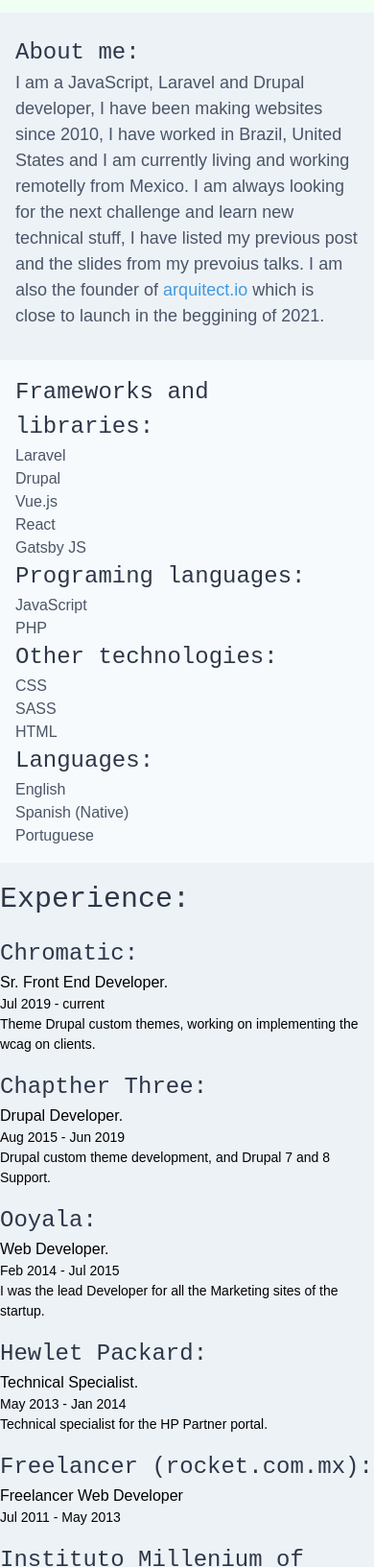
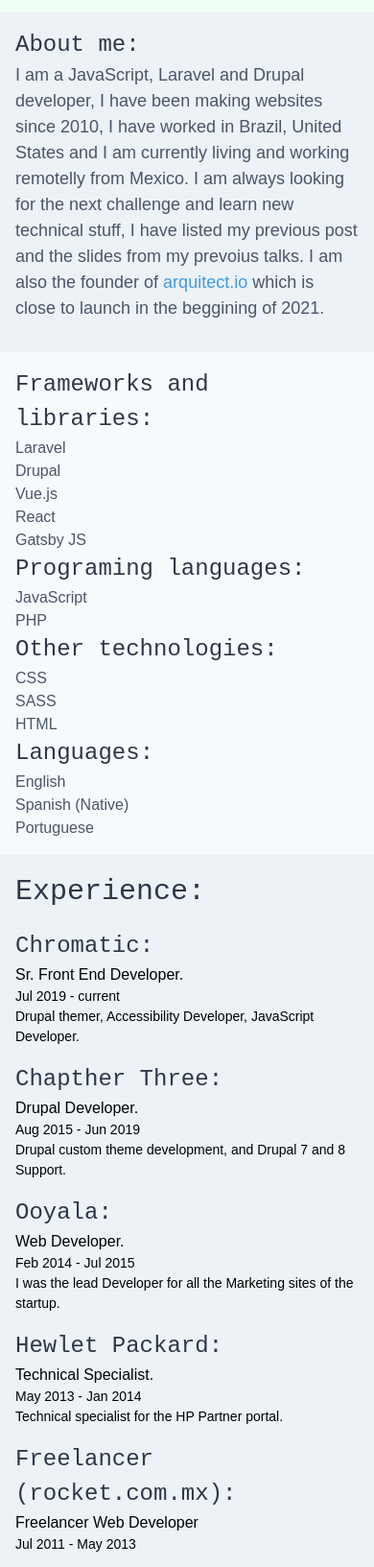
Before and after one commit to isramv/israelmorales.dev, a Gatsby site: page / in a window 390 px wide. Shown: the part 284-1917 px from the top of the page at 96% size. Built offline with nearby package versions, Linux system fonts and the light colour scheme; Gatsby itself is replaced by a stand-in of ours.

Commit message:
experience education paragraph

```diff
--- a/src/components/Education.js
+++ b/src/components/Education.js
@@ -2,7 +2,7 @@
 
 export default function Experience(props) {
     return (
-        <div className='bg-gray-100 py-4'>
+        <div className='bg-gray-100 py-4 px-4 md:px-0'>
             <div className="container mx-auto">
                 <h3 className='text-3xl'>{props.data.title}:</h3>
                 {props.data.collection.map(item => {
--- a/src/components/Experience.js
+++ b/src/components/Experience.js
@@ -2,7 +2,7 @@
 
 export default function Experience(props) {
     return (
-        <div className='bg-gray-200 py-4'>
+        <div className='bg-gray-200 py-4 px-4 md:px-0'>
             <div className="container mx-auto">
                 <h3 className='text-3xl'>{props.data.title}:</h3>
                 {props.data.collection.map(item => {
--- a/src/components/Paragraph.js
+++ b/src/components/Paragraph.js
@@ -4,8 +4,8 @@
   return (
     <div className='py-4 bg-gray-200'>
       <div className="container mx-auto mb-4 px-4 md:px-0">
-        <h3 className="mt-2">{props.data.title}:</h3>
-        <div className="text-lg text-gray-700" dangerouslySetInnerHTML={{__html: props.data.text}}></div>
+        <h3>{props.data.title}:</h3>
+        <p className="text-lg text-gray-700" dangerouslySetInnerHTML={{__html: props.data.text}}></p>
       </div>
     </div>
   )
--- a/src/data/resume.yml
+++ b/src/data/resume.yml
@@ -34,7 +34,7 @@
       dates: Jul 2019 - current
       jobTitle: 'Sr. Front End Developer.'
       duties: Drupal theming, accessibility and JavaScript.
-      description: Theme Drupal custom themes, working on implementing the wcag on clients.
+      description: Drupal themer, Accessibility Developer, JavaScript Developer.
     - company: Chapther Three
       dates: Aug 2015 - Jun 2019
       jobTitle: Drupal Developer.
```
